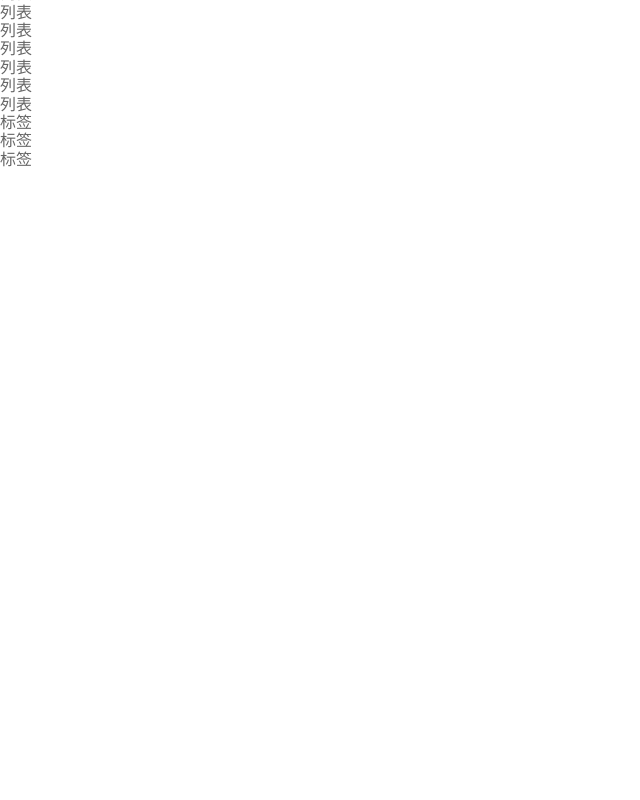
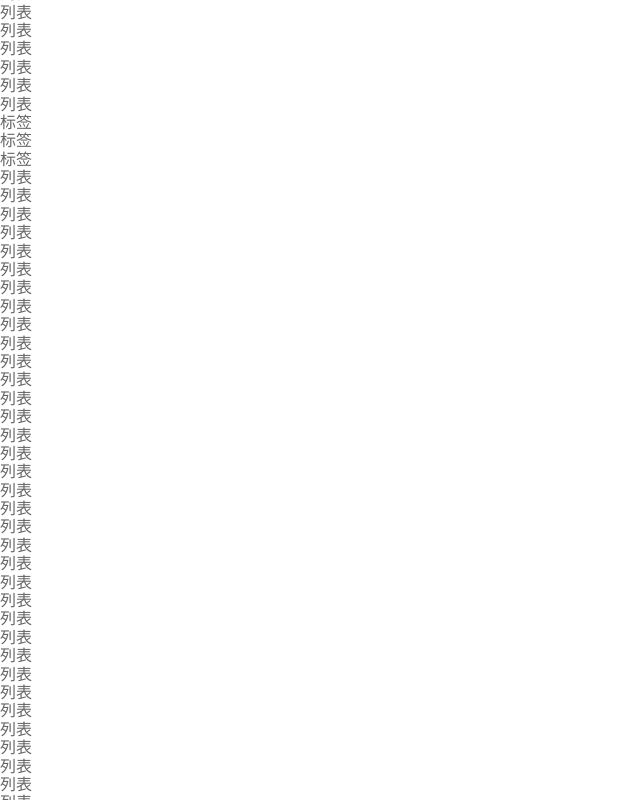
Before and after one commit to cangxueyi/supermall-01, a Vue app: page /home in a window 1280 px wide. Shown: the part 2000-2800 px from the top of the page, without its empty margins (0-640 px from the left). Before the commit the page ends 2169 px from the top, so only its background shows below. Built offline with nearby package versions, Linux system fonts and the light colour scheme; no server answers.

Commit message:
详情页

```diff
--- a/src/App.vue
+++ b/src/App.vue
@@ -1,6 +1,8 @@
 <template>
 	<div id="app">
-		<router-view></router-view>
+		<keep-alive>
+			<router-view></router-view>
+		</keep-alive>
 		<main-tabbar></main-tabbar>
 	</div>
 </template>
--- /dev/null
+++ b/src/views/detail/childComp/detailNavBar.vue
@@ -0,0 +1,55 @@
+<template>
+	<div>
+		<nav-bar>
+			<div slot="left" class="back-item" @click="backClick">
+				<img src="~assets/img/back.svg" />
+			</div>
+			<div slot="center" class="title">
+				<div v-for="(item,index) in title"
+				class="title-item"
+				:class="{active: index === currentIndex}"
+				@click="titleClick(index)">{{item}}</div>
+			</div>
+		</nav-bar>
+	</div>
+</template>
+
+<script>
+	import NavBar from 'components/common/navbar/NavBar.vue'
+	export default {
+		name:'DetailNavBar',
+		components:{
+			NavBar
+		},
+		data() {
+			return{
+				title:['商品','参数','评论','推荐'],
+				currentIndex:0
+			}
+		},
+		methods:{
+			titleClick(index){
+				this.currentIndex = index
+			},
+			backClick(){
+				this.$router.back()
+			}
+		}
+	}
+</script>
+
+<style>
+	.title{
+		display: flex;
+		margin-top: 12px;
+	}
+	.title-item{
+		flex: 1;
+	}
+	.active{
+		color: var(--color-high-text);
+	}
+	.back-item{
+		margin-top: 12px;
+	}
+</style>
--- /dev/null
+++ b/src/views/detail/detail.vue
@@ -0,0 +1,26 @@
+<template>
+	<div class="detail">
+		<detail-nav-bar></detail-nav-bar>
+	</div>
+</template>
+
+<script>
+	import DetailNavBar from './childComp/detailNavBar.vue'
+	export default {
+		name:'Detail',
+		components:{
+			DetailNavBar
+		},
+		data() {
+			return{
+				id:null
+			}
+		},
+		created() {
+			this.id = this.$route.params.id
+		}
+	}
+</script>
+
+<style>
+</style>
--- a/src/views/home/childComp/HomeSwiper.vue
+++ b/src/views/home/childComp/HomeSwiper.vue
@@ -1,6 +1,6 @@
 <template>
 	<div>
-		<swiper>
+		<swiper ref="wrapper">
 			<swiper-item v-for="item in banners">
 				<a :href="item.link">
 					<img :src="item.image" />
--- a/src/views/home/home.vue
+++ b/src/views/home/home.vue
@@ -1,6 +1,6 @@
 <template>
 	<div id="home">
-		<nav-bar class="home-bar"><div slot="center">购物街</div></nav-bar>
+		<nav-bar class="home-bar"><div slot="center" class="title">购物街</div></nav-bar>
 		<home-swiper :banners="banners"></home-swiper>
 		<recommend-view :recommends="recommends"></recommend-view>
 		<feature-view />
@@ -9,7 +9,7 @@
 		@listClick="listClick(index)"></tab-control>
 		<!-- <good-list :good="showGood"></good-list> -->
 
-		<ul>
+		<ul @click="ulClick">
 			<li>列表</li>
 			<li>列表</li>
 			<li>列表</li>
@@ -70,6 +70,47 @@
 			<li>标签</li>
 			<li>标签</li>
 			<li>标签</li>
+			<li>列表</li>
+			<li>列表</li>
+			<li>列表</li>
+			<li>列表</li>
+			<li>列表</li>
+			<li>列表</li>
+			<li>列表</li>
+			<li>列表</li>
+			<li>列表</li>
+			<li>列表</li>
+			<li>列表</li>
+			<li>列表</li>
+			<li>列表</li>
+			<li>列表</li>
+			<li>列表</li>
+			<li>列表</li>
+			<li>列表</li>
+			<li>列表</li>
+			<li>列表</li>
+			<li>列表</li>
+			<li>列表</li>
+			<li>列表</li>
+			<li>列表</li>
+			<li>列表</li>
+			<li>列表</li>
+			<li>列表</li>
+			<li>列表</li>
+			<li>列表</li>
+			<li>列表</li>
+			<li>列表</li>
+			<li>列表</li>
+			<li>列表</li>
+			<li>列表</li>
+			<li>列表</li>
+			<li>列表</li>
+			<li>列表</li>
+			<li>列表</li>
+			<li>列表</li>
+			<li>列表</li>
+			<li>列表</li>
+			<li>列表</li>
 		</ul>
 	</div>
 </template>
@@ -106,6 +147,7 @@
 					'sell':{page:0,list:[]}
 				},
 				// currentType:'pop'
+				saveY:0
 			}
 		},
 		// computed:{
@@ -121,6 +163,13 @@
 			// this.getHomeGood('new')
 			// this.getHomeGood('sell')
 		},
+		// activated() {
+		// 	this.$refs.scroll.scrollTo(0,this.saveY,0)
+		// 	this.$refs.scroll.refresh()
+		// },
+		// deactivated() {
+		// 	this.saveY = this.$refs.scroll.getScrollY()
+		// },
 		methods:{
 			/*
 				事件监听相关方法
@@ -159,6 +208,9 @@
 	// 				this.good[type].page+1 //页面数加一
 	// 			})
 	// 		}
+			ulClick(){
+				this.$router.push('/detail')
+			}
 		}
 	}
 </script>
@@ -166,6 +218,9 @@
 <style>
 	#home{
 		padding-top:44px;
+	}
+	.title{
+		margin-top: 12px;
 	}
 	.home-bar{
 		position:fixed;
```
Also changed, not shown: src/router/index.js (+9 -4 lines), src/views/detail/childComp/detailSwiper.vue (added, +23 -0 lines), src/assets/img/back.svg (added).
